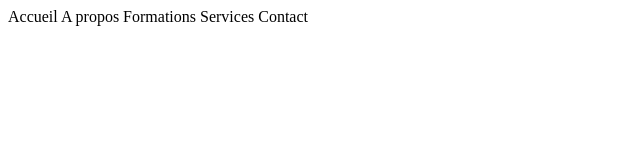
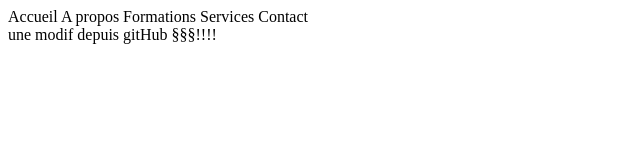
Before and after one commit to HBAISLOVE/demo, a plain HTML site: page index.html in a window 1280 px wide. Shown: the whole page, without its empty margins (0-640 px from the left). Drawn offline with Linux system fonts and the light colour scheme.

Commit message:
modif de l'index.html dpuiGH

```diff
--- a/index.html
+++ b/index.html
@@ -14,6 +14,9 @@
         <span class="forme">Contact</span>
       </nav>
     </header>
+    <section>
+      une modif depuis gitHub §§§!!!!
+    </section>
 
   </body>
 </html>
```
